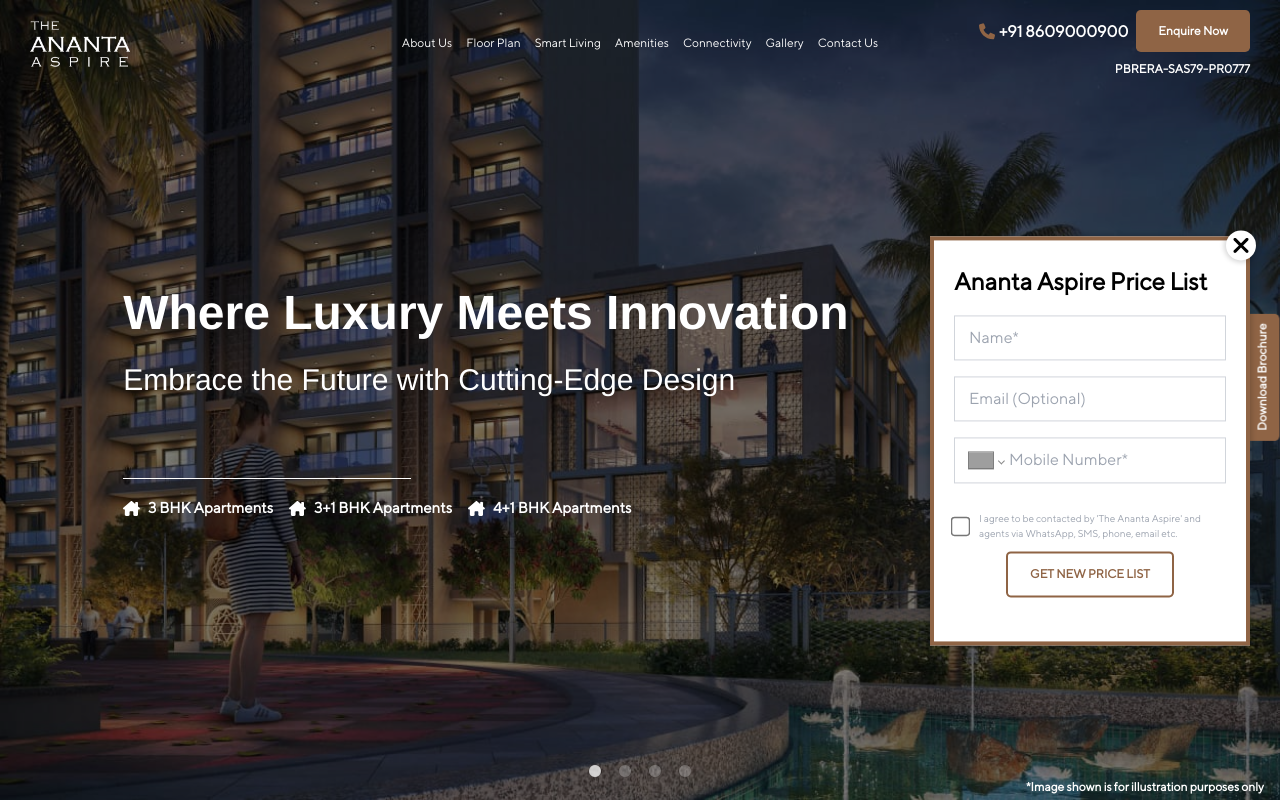
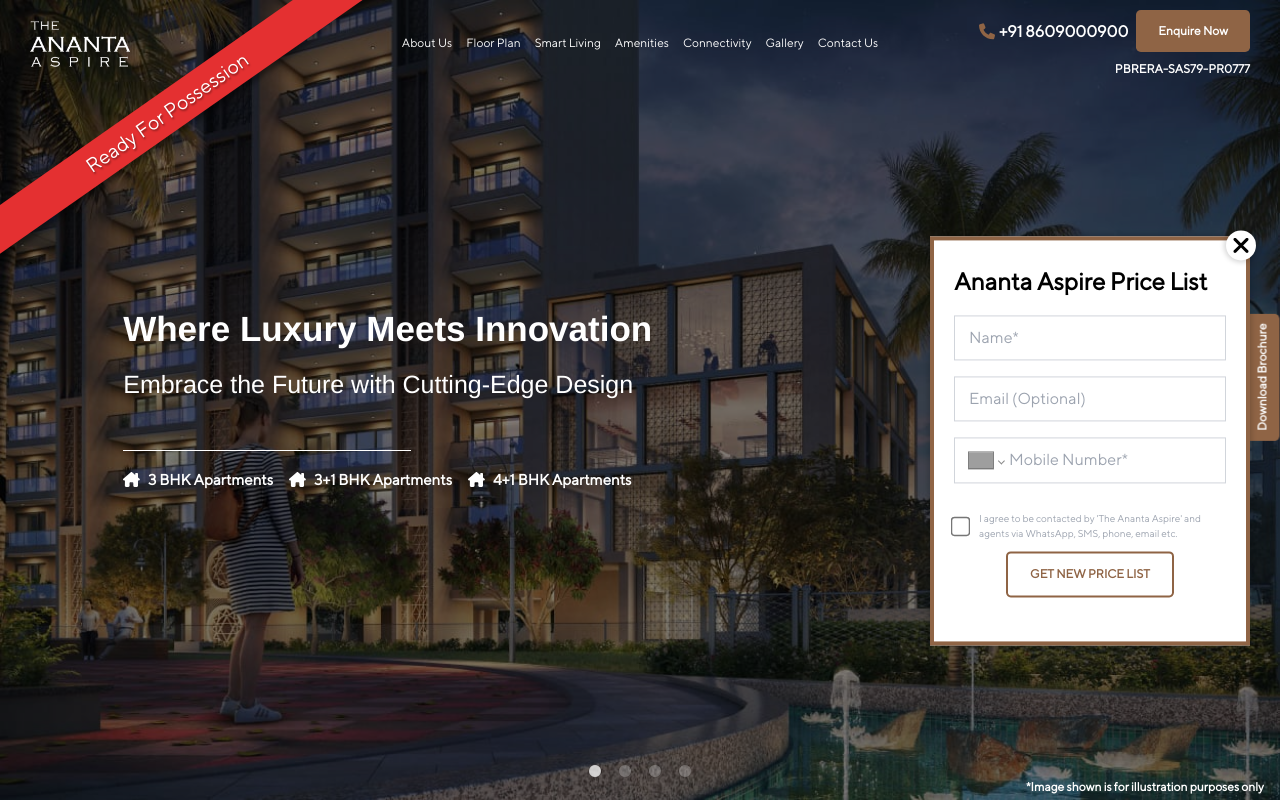
Before and after one commit to soniiosandweb/ananta, a React (Create React App) app: page / in a window 1280 px wide. Shown: the top 802 px of the page. Built offline with nearby package versions, Linux system fonts and the light colour scheme; grey boxes are pictures that could not be loaded.

Commit message:
possession text on banner

```diff
--- a/src/components/Home/BannerSlider/Banner.css
+++ b/src/components/Home/BannerSlider/Banner.css
@@ -1,21 +1,31 @@
-
 @media (min-width:1024px) {
 
+    h1.banner-title {
+        font-size: 35px;
+        line-height: 1.2;
+    }
 
-.banner-slider{
-    height: 650px;
-    overflow: hidden;
-    position: relative;
+    h2.banner-sub-title {
+        font-size: 25px;
+    }
+
+    .banner-slider {
+        height: 650px;
+        overflow: hidden;
+        position: relative;
+    }
 }
-}
-.banner-slider img{
+
+.banner-slider img {
     transition-timing-function: linear;
     transition-duration: 20s;
     transform: scale(1);
 }
-.slick-active .banner-slider img{
+
+.slick-active .banner-slider img {
     transform: scale(1.2);
 }
+
 .banner-slider-section .banner-slider::before {
     content: "";
     top: 0;
@@ -39,16 +49,109 @@
     }
 } */
 .slide {
-    width: 100%!important;
+    width: 100% !important;
 }
-.slick-dots{
+
+.slick-dots {
     bottom: 25px;
 }
-.slick-dots li button::before{
+
+.slick-dots li button::before {
     color: #fff;
     font-size: 14px;
 }
-.slick-dots .slick-active button::before{
+
+.slick-dots .slick-active button::before {
     opacity: 1;
     color: #fff !important;
 }
+
+/*  */
+
+.possession {
+    width: 647px;
+    padding: 5px;
+    background-color: #e43031;
+    color: #fff;
+    text-align: center;
+    transform: rotate(-35deg) translate(-28%, -35%);
+    box-shadow: 0px 5px 5px rgba(0, 0, 0, 0.4);
+    font-size: 35px;
+    text-shadow: 0 2px 2px rgba(0, 0, 0, 0.4);
+}
+
+.possesion-container {
+
+    width: 350px;
+    height: 350px;
+    /* overflow: hidden; */
+    position: absolute;
+    top: 0;
+    left: 0;
+    z-index: 999;
+
+    /* &:after {
+        content: "";
+        display: block;
+        width: 10px;
+        height: 5px;
+        background-color: #e43031;
+        position: absolute;
+        top: 0;
+        right: 0;
+        z-index: -1;
+    }
+
+    &:before {
+        content: "";
+        display: block;
+        height: 10px;
+        width: 5px;
+        background-color: #e43031;
+        position: absolute;
+        bottom: 0;
+        left: 0;
+        z-index: -1;
+    } */
+}
+
+header {
+    z-index: 9999;
+}
+
+header.scrolled.sticky.home-header {
+    z-index: 99999999;
+}
+
+@media (max-width:1600px) {
+    .possession {
+        font-size: 20px;
+    }
+
+}
+
+@media (max-width:1250px) {
+    .possession {
+        width: 520px;
+        font-size: 18px;
+    }
+
+    .possesion-container {
+        width: 245px;
+        height: 245px;
+    }
+}
+
+@media (max-width:1085px) {
+    .possession {
+        width: 472px;
+        font-size: 14px;
+        transform: rotate(-38deg) translate(-30%, -30%);
+    }
+}
+
+@media (max-width:950px) {
+    .possession {
+       display: none;
+    }
+}
--- a/src/components/Home/BannerSlider/BannerSlider.jsx
+++ b/src/components/Home/BannerSlider/BannerSlider.jsx
@@ -32,6 +32,7 @@
   return (
 
     <section className="overflow-hidden ">
+     <div className="possesion-container">  <div className='possession'>Ready <span>For</span> Possession</div></div>
       <Slider {...settings}>
         {slides.map((el, i) => (
           <div className='w-full content-center h-screen relative overflow-hidden' key={i}>
@@ -40,10 +41,10 @@
               <div className="flex flex-col w-full h-full items-center ">
                 <div md={12} xl={10} className='w-full md:w-4/5 m-auto'>
                   <div className='flex   h-full flex-col gap-4 text-left'>
-                    <h1 className='text-2xl sm:text-3xl md:text-5xl font-semibold'>Where Luxury Meets Innovation</h1>
-                    <h2 className='text-lg sm:text-xl md:text-3xl font-medium'>Embrace the Future with Cutting-Edge Design</h2>
-
-                    <div className='w-72 h-px bg-white mt-16'></div>
+                    <h1 className='banner-title text-2xl sm:text-3xl md:text-5xl font-semibold'>Where Luxury Meets Innovation</h1>
+                    <h2 className='banner-sub-title text-lg sm:text-xl md:text-3xl font-medium'>Embrace the Future with Cutting-Edge Design</h2>
+{/*  */}
+                    <div className='w-72 h-px bg-white mt-8  '></div>
                     <ul className='flex flex-col lg:flex-row gap-4'>
                       <li className='flex gap-2 items-center text-sm font-semibold'><FontAwesomeIcon icon={faHomeLg} /> 3 BHK Apartments</li>
                       <li className='flex gap-2 items-center text-sm font-semibold'><FontAwesomeIcon icon={faHomeLg} /> 3+1 BHK Apartments</li>
--- a/src/components/Layout/Header/Header.css
+++ b/src/components/Layout/Header/Header.css
@@ -142,3 +142,165 @@
     justify-content: space-around;
     height: 100%;
 }
+
+
+/*  */
+ /* .possession {
+    position: absolute;
+    background: #FF0000;
+    left: 15%;
+    height: 200px;
+    border-bottom-left-radius: 50%;
+    border-bottom-right-radius: 50%;
+    color: #fff;
+    padding: 20px 20px 50px;
+    width: 200px;
+    align-items: center;
+    text-align: center;
+    font-size: 33px;
+    display: flex;
+    font-weight: 600;
+    flex-direction: column;
+    line-height: 40px;
+    justify-content: center;
+} */
+.hamberger {
+    align-self: flex-start;
+}
+/* .possession {
+   left: 15%;
+    height: 160px;
+    width: 150px;
+    font-size: 24px;
+} */
+/* @media (max-width:1440px) {
+       .possession {
+        line-height: 1.2;
+        left: 14%;
+        font-size: 25px;
+        font-size: 25px;
+        height: 170px;
+        width: 160px;
+    }
+} */
+
+/* @media (max-width:1280px) {
+      .possession {
+        left: 12%;
+        height: 121px;
+        padding: 5px 5px 30px;
+        width: 121px;
+        font-size: 20px;
+    }
+} */
+/* @media (max-width:1120px) {
+      .possession {
+        left: 13%;
+        height: 90px;
+        padding: 5px 5px 20px;
+        width: 80px;
+        font-size: 13px;
+    }
+    } */
+/* @media (max-width:1023px) {
+      .possession {
+        left: 18%;
+    }
+}
+
+@media (max-width:767px) {
+     .possession {
+        left: 21%;
+    }
+} */
+
+@media (max-width: 430px) {
+    .hamberger {
+        padding: 4px 5px;
+    }
+
+    .enquire-btn {
+        padding: 7px;
+    }
+
+    .blink {
+        font-size: 9px;
+    }
+
+     /* .possession {
+        left: 24%;
+        height: 50px;
+        padding: 4px;
+        width: 58px;
+        font-size: 10px;
+    } */
+}
+
+/* @media (max-width: 430px) {
+     .possession {
+        height: 70px;
+        padding: 4px;
+        width: 60px;
+        font-size: 10px;
+        left: 20%;
+    }
+} */
+/* .scrolled .possession {
+    position: absolute;
+    background: #FF0000;
+    left: 14%;
+    border-bottom-left-radius: 50%;
+    border-bottom-right-radius: 50%;
+    color: #fff;
+    font-size: 13px;
+    align-items: center;
+    text-align: center;
+    height: 86.78px;
+    width: 83px;
+    padding: 6px;
+    display: flex;
+    font-weight: 600;
+    flex-direction: column;
+    justify-content: center;
+    line-height: 1.2;
+} */
+
+/* @media (max-width: 1070px) {
+    .scrolled   .possession {
+        left: 13%;
+    }
+} */
+
+/* @media (max-width: 1023px) {
+    .scrolled   .possession {
+        left: 20%;
+    }
+} */
+/* @media (max-width: 680px) {
+    .scrolled   .possession {
+        left: 24%;
+        height: 86px;
+        width: 65px;
+        font-size: 10px;
+    }
+} */
+@media (max-width: 639px) {
+    /* .scrolled   .possession {
+         height: 76.7px;
+    } */
+    .pre-rera {
+        gap: 4px;
+    }
+}
+/* @media (max-width: 430px) {
+    .scrolled   .possession {
+         height: 70px;
+    }
+}
+@media (max-width: 360px) {
+    .scrolled   .possession {
+
+        width: 53px;
+        font-size: 9px;
+    }
+} */
--- a/src/components/Layout/Header/Header.jsx
+++ b/src/components/Layout/Header/Header.jsx
@@ -84,7 +84,7 @@
   useEffect(() => {
     const listenScrollEvent = () => {
       if (locationValue[1] === "" ||  menuLinks.some(item => item.id === locationValue[1])) {
-        const newScrollClass = window.scrollY > 50 ? '' : 'scroll';
+        const newScrollClass = window.scrollY > 50 ? 'scrolled' : 'scroll';
         setScrollClass(newScrollClass);
       } else {
         setScrollClass('scroll');
@@ -135,6 +135,7 @@
     <>
       {/* Header */}
       <header className={`bg-primary-bg top-0 z-20 w-full ${scrollClass} ${locationValue[1] === "" ||  menuLinks.some(item => item.id === locationValue[1]) ? 'sticky home-header' : 'sticky'}`}>
+
         <div className="px-0 sm:px-5 py-2.5 flex items-center">
           <div className="w-1/4 lg:w-1/6 xl:w-1/4 px-2.5">
             <NavLink to="/" className="block w-auto sm:w-max" reloadDocument={true}>
@@ -151,7 +152,7 @@
               {locationValue[1] === "" ?
 
                 menuLinks.map((item, i) => (
-                  <Link smooth="true" to={item.redirect} key={i} className="text-xs 1xl:text-sm font-medium hover:text-primary-brown header-nav-link" data-id={item.id} onClick={(e) => handleMenuClick(e)}>{item.name}</Link>
+                  <Link smooth="true" to={item.redirect} key={i} className="text-xs 1xl:text-sm font-medium hover:text-primary-brown header-nav-link f" data-id={item.id} onClick={(e) => handleMenuClick(e)}>{item.name}</Link>
                 ))
                 :
                 menuLinks.map((item, i) => (
@@ -161,17 +162,17 @@
               }
             </div>
           </div>
-          <div className="w-5/6 lg:w-2/6 xl:w-1/4 flex justify-end items-center gap-x-1 gap-y-2.5 sm:gap-x-4 px-0 xsm:px-1.5 sm:px-2.5 flex-wrap ">
+          <div className="pre-rera w-5/6 lg:w-2/6 xl:w-1/4 flex justify-end items-center gap-x-1 gap-y-2.5 sm:gap-x-4 px-0 xsm:px-1.5 sm:px-2.5 flex-wrap ">
             <div className="rera-contact-wrapper flex gap-2 flex-row">
               <NavLink to='tel:+918609000900' className="text-xxs sm:text-md flex  items-center font-medium header-nav-link font-semibold blink "><FontAwesomeIcon icon={faPhone} className="text-primary-brown pr-1" /> +91 8609000900</NavLink>
               {/* <NavLink className="text-xxxs sm:text-xs m-auto w-full text-right font-medium header-nav-link font-semibold text-primary-brown">PBRERA-SAS79-PR0777</NavLink> */}
 
-              <button tabIndex='-1' className="text-xxs sm:text-xs font-semibold capitalize cursor-pointer bg-primary-brown py-2.5 sm:py-3.5 px-3.5 sm:px-[22px] 1xl:px-8 rounded-md text-white" onClick={handleOpen}>Enquire Now</button>
+              <button tabIndex='-1' className="text-xxs sm:text-xs font-semibold capitalize cursor-pointer bg-primary-brown py-2.5 sm:py-3.5 px-3.5 sm:px-[22px] 1xl:px-8 rounded-md text-white enquire-btn" onClick={handleOpen}>Enquire Now</button>
             </div>
 
             <NavLink className="text-xxxs sm:text-xs m-auto w-full text-right font-medium header-nav-link font-semibold text-primary-brown">PBRERA-SAS79-PR0777</NavLink>
           </div>
-          <button className="lg:hidden p-2 text-primary-brown" onClick={toggleMobileMenu}>
+          <button className="lg:hidden p-2 text-primary-brown hamberger" onClick={toggleMobileMenu}>
             <FontAwesomeIcon icon={faBars} />
           </button>
           {mobileMenuOpen && (
```
